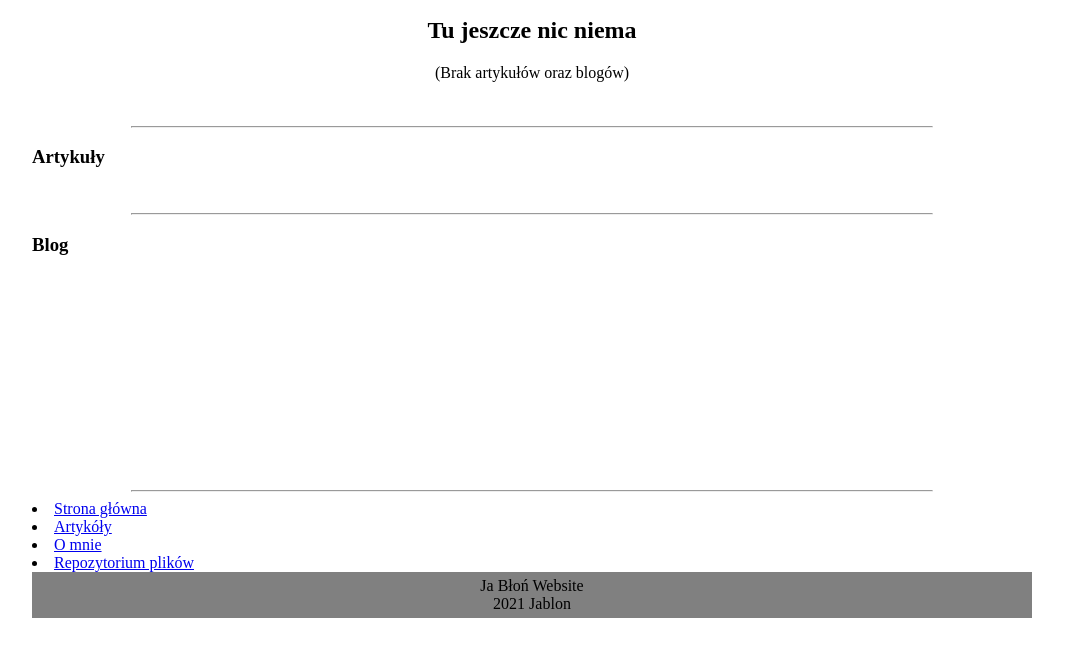
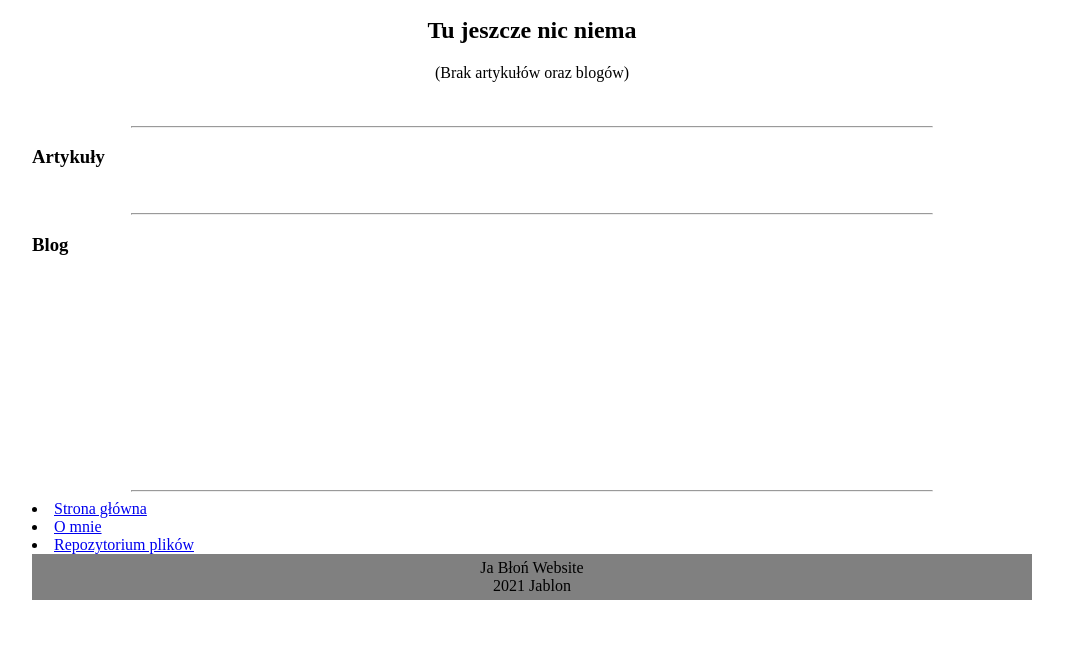
Before and after one commit to AdamiPhone/jablon-website, a plain HTML site: page news.html in a window 1280 px wide. Shown: the part 94-750 px from the top of the page, without its empty margins (108-1173 px from the left). Drawn offline with Linux system fonts and the light colour scheme.

Commit message:
repair page

```diff
--- a/news.html
+++ b/news.html
@@ -2,7 +2,7 @@
 
 <head>
 <meta http-equiv="Content-Type" content="text/html; charset=utf-8">
-<title> Ja Blon Website-Artykóły i Blog</title>
+<title> Ja Blon Website-Artykuły i Blog</title>
 <meta name="description" content="Ta strona sieci web jest o moim kanale na YouTube i o mnie pod nazwą ja błoń. Można na niej również pobierać pliki" />
 <meta name="keywords" content="film, filmy, filmiki, ja_blon, yt jablon, Adam Mrozicki, adam yt, ja błoń, ja_błoń" />
 <meta name="viewport" content="width=device-width, initial-scale=1.0">
@@ -58,7 +58,6 @@ padding: 5px;
 <div id="others">
 <hr size=2 width="800">
 <li/><a href="index.html">Strona główna</a><br/>
-<li/><a href="news.html">Artykóły</a><br/>
 <li/><a href="omnie.html">O mnie</a><br/>
 <li/><a href="filesd.html">Repozytorium plików</a><br/>
 </div>
```
